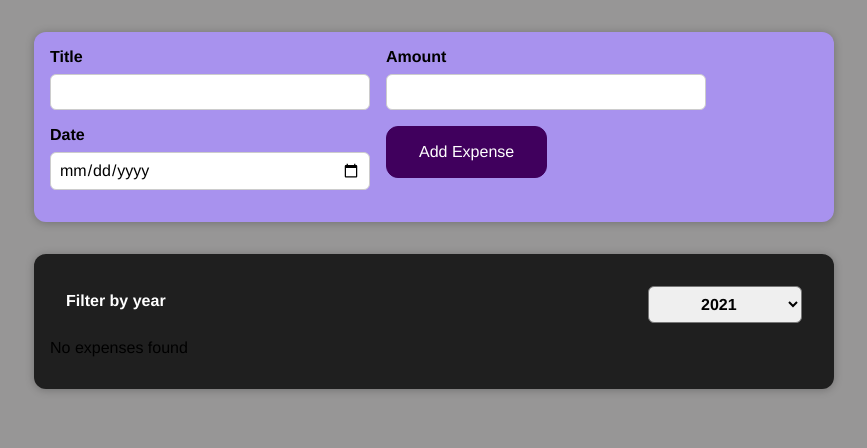
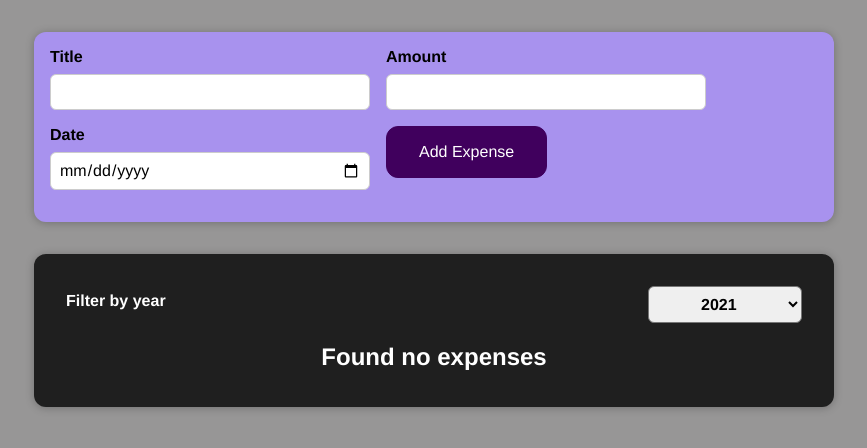
Before and after one commit to tanmaik/expense-tracker, a React (Create React App) app: page / in a window 1280 px wide. Shown: the top 448 px of the page, without its empty margins (206-1073 px from the left). Built offline with nearby package versions, Linux system fonts and the light colour scheme.

Commit message:
made code cleaner

```diff
--- a/src/components/expenses/ExpenseItem.js
+++ b/src/components/expenses/ExpenseItem.js
@@ -6,6 +6,7 @@
 
 const ExpenseItem = (props) => {
   return (
+    <li>
       <Card className="expense-item">
         <ExpenseDate date={props.date} />
         <div className="expense-item__description">
@@ -13,6 +14,7 @@
           <div className="expense-item__price">${props.amount}</div>
         </div>
       </Card>
+    </li>
   );
 };
 
--- a/src/components/expenses/Expenses.js
+++ b/src/components/expenses/Expenses.js
@@ -1,7 +1,7 @@
-import ExpenseItem from "./ExpenseItem";
 import "./Expenses.css";
 import Card from "../ui/Card";
 import ExpensesFilter from "./ExpensesFilter";
+import ExpensesList from "./ExpensesList";
 import React, { useState } from "react";
 
 const Expenses = (props) => {
@@ -15,26 +15,13 @@
     (expense) => expense.date.getFullYear().toString() === filteredYear
   );
 
-  let expensesContent = <p>No expenses found</p>;
-
-  if (filteredExpenses.length > 0) {
-    expensesContent = filteredExpenses.map((expense) => (
-      <ExpenseItem
-        key={expense.id}
-        title={expense.title}
-        amount={expense.amount}
-        date={expense.date}
-      />
-    ));
-  }
-
   return (
     <Card className="expenses">
       <ExpensesFilter
         selectedYear={filteredYear}
         onChangeFilter={filterChangeHandler}
       />
-      {expensesContent}
+      <ExpensesList items={filteredExpenses} />
     </Card>
   );
 };
--- /dev/null
+++ b/src/components/expenses/ExpensesList.css
@@ -0,0 +1,9 @@
+.expenses-list {
+  list-style: none;
+  padding: 0;
+}
+
+.expenses-list__fallback {
+  color: white;
+  text-align: center;
+}
--- /dev/null
+++ b/src/components/expenses/ExpensesList.js
@@ -0,0 +1,26 @@
+import ExpenseItem from "./ExpenseItem";
+import "./ExpensesList.css";
+
+const ExpensesList = (props) => {
+  let expensesContent = (
+    <h2 className="expenses-list__fallback">Found no expenses</h2>
+  );
+
+  if (props.items.length === 0) {
+    return expensesContent;
+  }
+  return (
+    <ul className="expenses-list">
+      {props.items.map((expense) => (
+        <ExpenseItem
+          key={expense.id}
+          title={expense.title}
+          amount={expense.amount}
+          date={expense.date}
+        />
+      ))}
+    </ul>
+  );
+};
+
+export default ExpensesList;
```
Also changed, not shown: 1 other file (tests, documents, lock files or other folders). Lines whose indentation alone changed are shown as unchanged.
